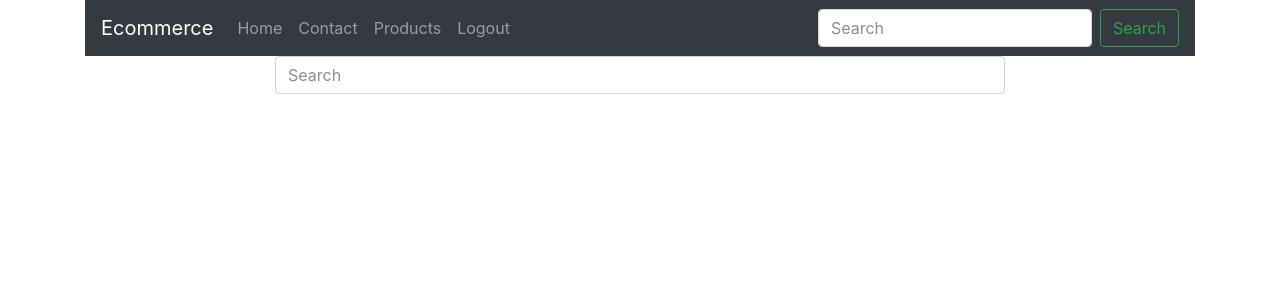
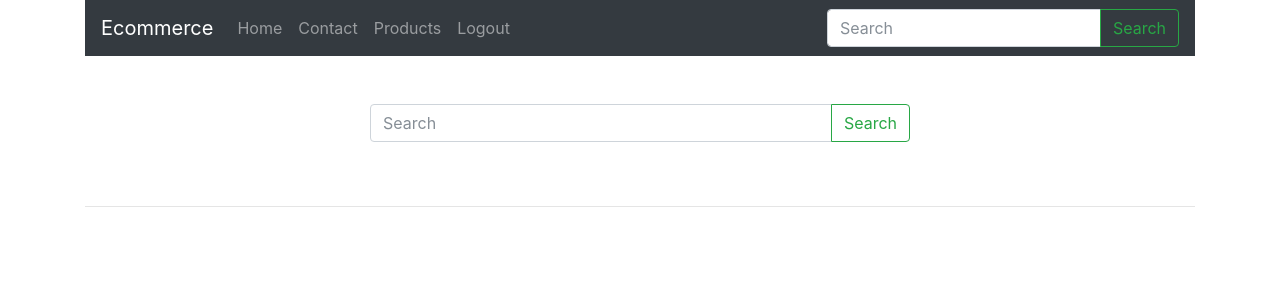
Before and after one commit to pdfarhad/ecommerce-python, a Django app: page /search/ in a window 1280 px wide. Shown: the top 300 px of the page. Run offline with Django 3.2, Linux system fonts and the light colour scheme; some libraries are stand-ins or nearby versions.

Commit message:
query design

```diff
--- a/search/views.py
+++ b/search/views.py
@@ -10,7 +10,13 @@ class SearchProductListView(ListView):
         request = self.request
         query = request.GET.get('q')
         if query is not None:
-            return Product.objects.filter(title__icontantains=query)
+            return Product.objects.filter(title__icontains=query)
         return Product.objects.none()
 
+    def get_context_data(self,*args, **kwargs):
+        context = super(SearchProductListView, self).get_context_data(*args,**kwargs)
+        query = self.request.GET.get('q')
+        context['query'] = query
+        # SearchQuery.objects.create(query)
+        return context
 # Create your views here.
--- a/templates/base/nav.html
+++ b/templates/base/nav.html
@@ -32,10 +32,7 @@
                     </li>
                 {% endif %}
             </ul>
-            <form class="form-inline my-2 my-lg-0">
-                <input class="form-control mr-sm-2" type="text" placeholder="Search">
-                <button class="btn btn-outline-success my-2 my-sm-0" type="submit">Search</button>
-            </form>
+            {% include 'search/snippets/search-form.html' %}
         </div>
     </nav>
 </div>
--- /dev/null
+++ b/templates/search/snippets/search-form.html
@@ -0,0 +1,8 @@
+<form methodclass="form my-2 my-lg-0">
+    <div class="input-group">
+        <input class="form-control" type="text" placeholder="Search">
+        <span class="input-group-btn">
+             <button class="btn btn-outline-success " type="submit">Search</button>
+        </span>
+    </div>
+</form>
--- a/templates/search/views.html
+++ b/templates/search/views.html
@@ -1,20 +1,24 @@
 {#{{ object_list }}#}
 {% extends 'base.html' %}
 {% block content %}
-        <div class="row">
+    <div class="row mb-3">
 
-            {%if request.GET.q %}
-            <div class="col-12 mb-3">
-                Results for <b>{{request.GET.q}}</b>
+        {% if query %}
+            <div class="col-12">
+                Results for <b>{{ query }}</b>
                 </hr>
             </div>
         {% else %}
-            <div class="col-12 col-md-8 mx-auto">
-                <input  class="form-control" type="text" placeholder="Search">
+            <div class="col-12 col-md-6 mx-auto py-5">
+                {% include 'search/snippets/search-form.html' %}
+            </div>
+            <div class="col-12">
+                <hr>
             </div>
 
+
+        {% endif %}
     </div>
-            {% endif %}
     {% for obj in object_list %}
         <div class="col">
             {% include 'products/snippets/card.html' with instance=obj %}
```
Lines whose indentation alone changed are shown as unchanged.
